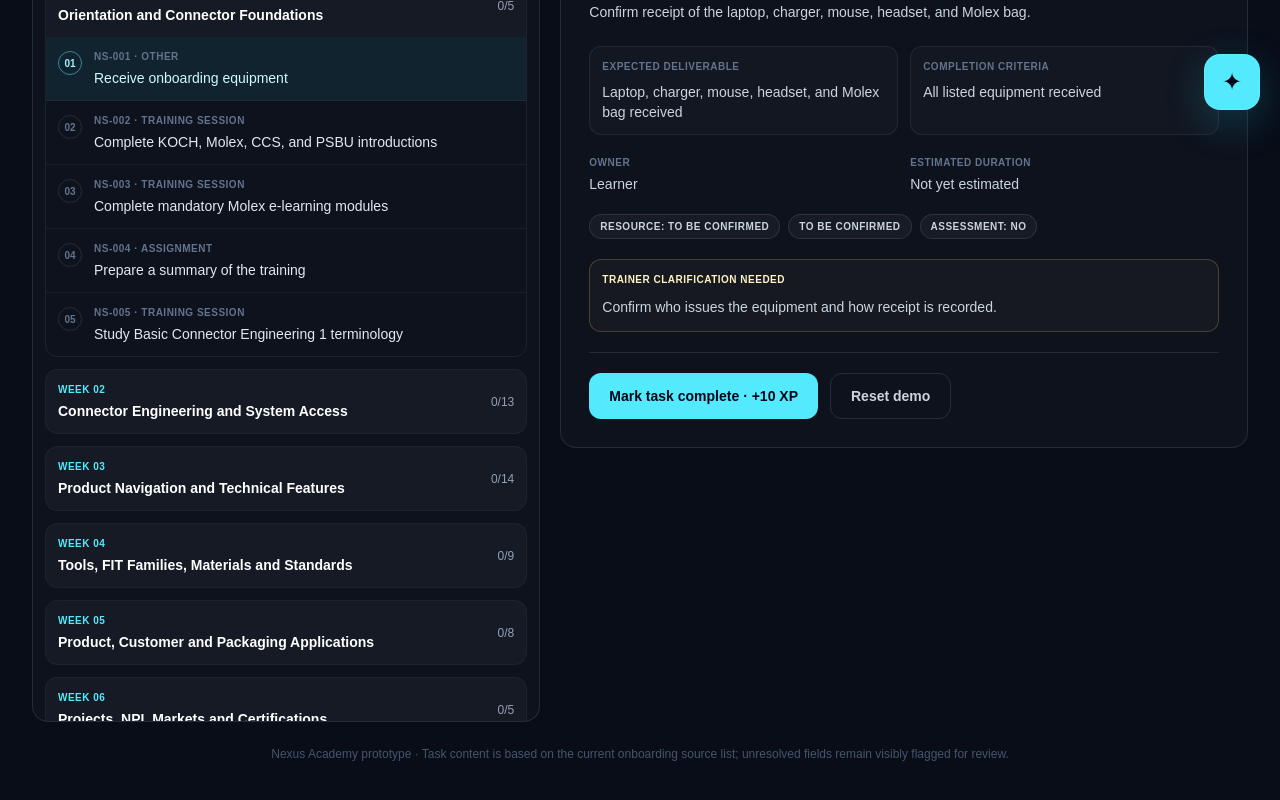
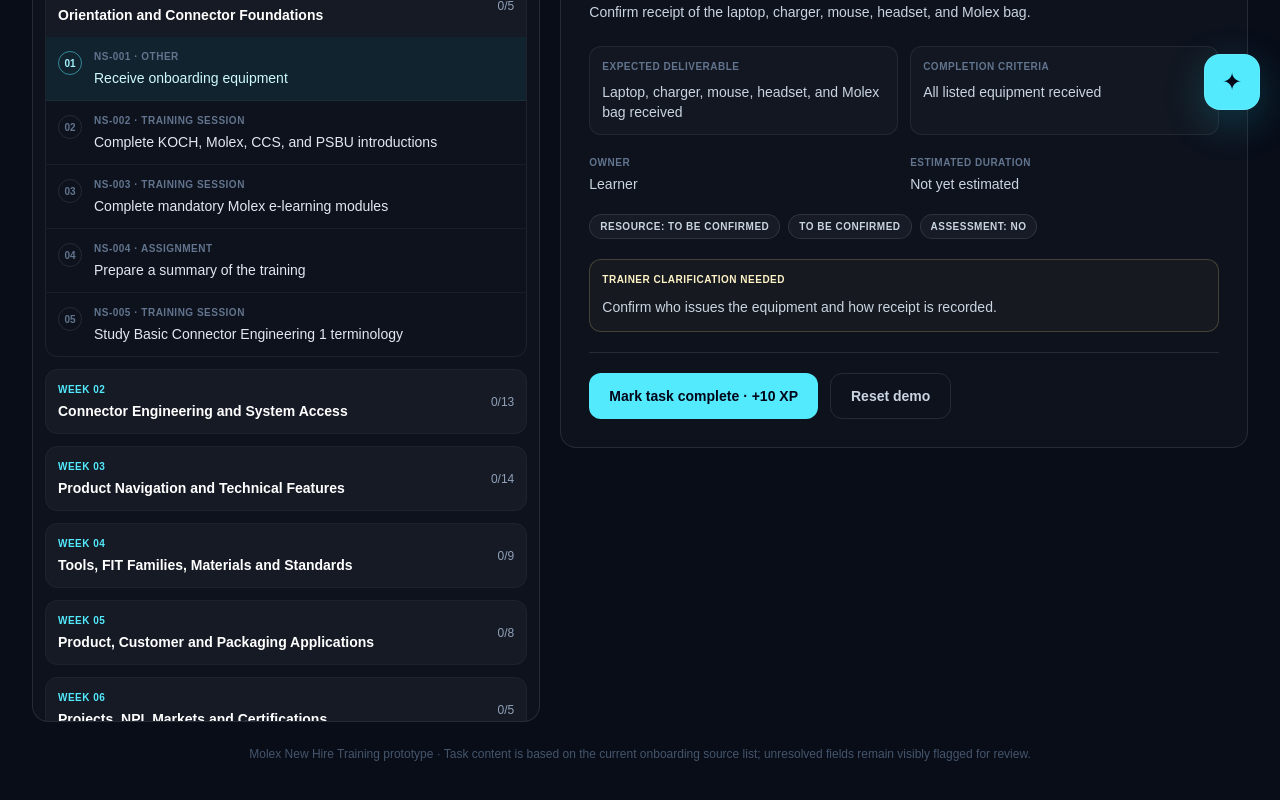
Before and after one commit to vishalawati08/nexus-academy-vishal, a Next.js app: page /journey in a window 1280 px wide. Shown: the part 670-1470 px from the top of the page. Built offline with nearby package versions, Linux system fonts and the light colour scheme.

Commit message:
Apply Molex identity to navigation branding

```diff
--- a/src/app/journey/page.tsx
+++ b/src/app/journey/page.tsx
@@ -149,7 +149,7 @@ export default function JourneyPage() {
           </div></>}
         </div>
       </section>
-      <p className="mt-6 text-center text-xs text-slate-600">Nexus Academy prototype · Task content is based on the current onboarding source list; unresolved fields remain visibly flagged for review.</p>
+      <p className="mt-6 text-center text-xs text-slate-600">Molex New Hire Training prototype · Task content is based on the current onboarding source list; unresolved fields remain visibly flagged for review.</p>
     </div>
   </main>;
 }
```
